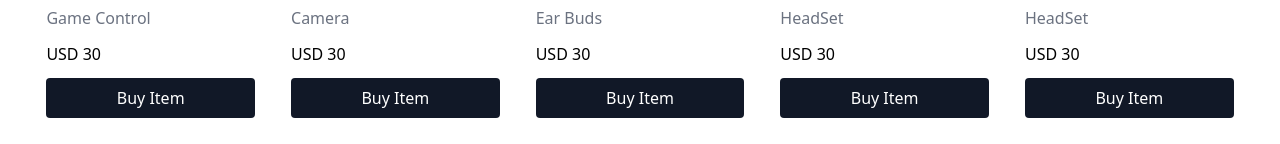
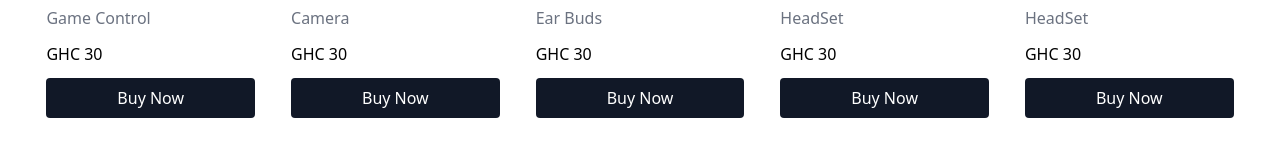
Before and after one commit to Jawadx7/HM-SmartGear, a React (Vite) app: page / in a window 1280 px wide. Both pictures are taken after typing "name@example.com", "Sample123" into the empty fields and a click on the button "Sign In". Shown: the part 418-562 px from the top of the page. Built offline with nearby package versions, Linux system fonts and the light colour scheme.

Commit message:
first update

```diff
--- a/src/components/ui/ProductCard.jsx
+++ b/src/components/ui/ProductCard.jsx
@@ -17,9 +17,9 @@ const ProductCard = ({ product }) => {
 
       <div className="p-2 cursor-default">
         <p className="text-gray-500 line-clamp-1">{product?.name}</p>
-        <p className="my-3">USD {product?.price}</p>
+        <p className="my-3">GHC {product?.price}</p>
         <Button type="button" onClick={() => addItem(product)}>
-          Buy Item
+          Buy Now
         </Button>
       </div>
     </div>
--- a/src/pages/Checkout.jsx
+++ b/src/pages/Checkout.jsx
@@ -1,4 +1,12 @@
+import Navbar from "../components/ui/Navbar";
+import Footer from "../components/sections/Footer";
+
 const Checkout = () => {
-  return <div>Checkout</div>;
+  return (
+    <>
+      <Navbar />
+      <Footer />
+    </>
+  );
 };
 export default Checkout;
```
